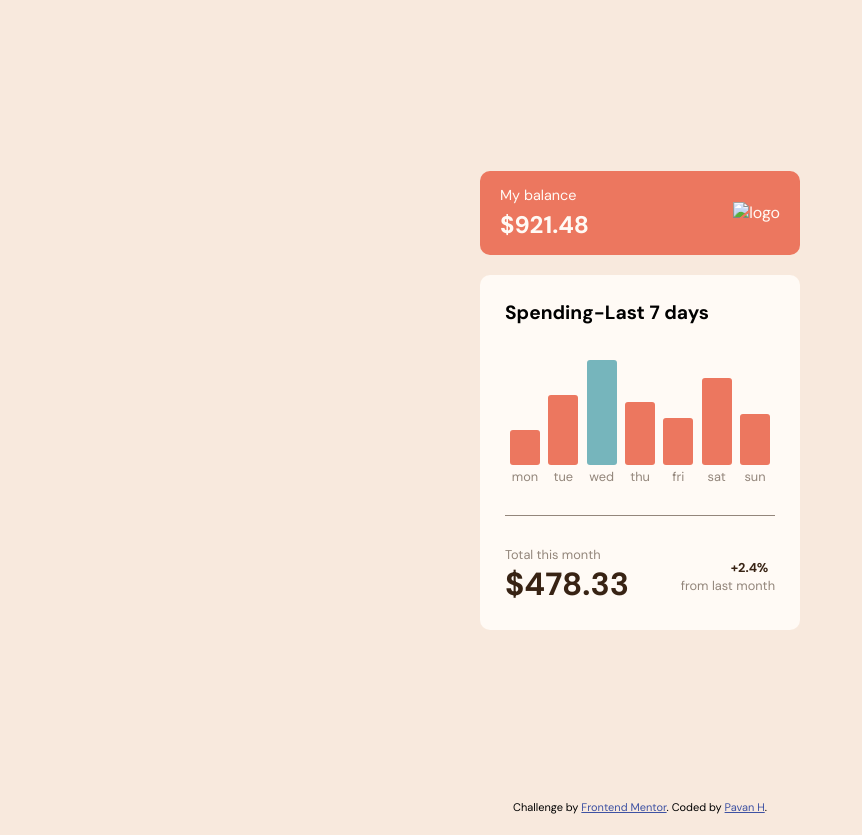
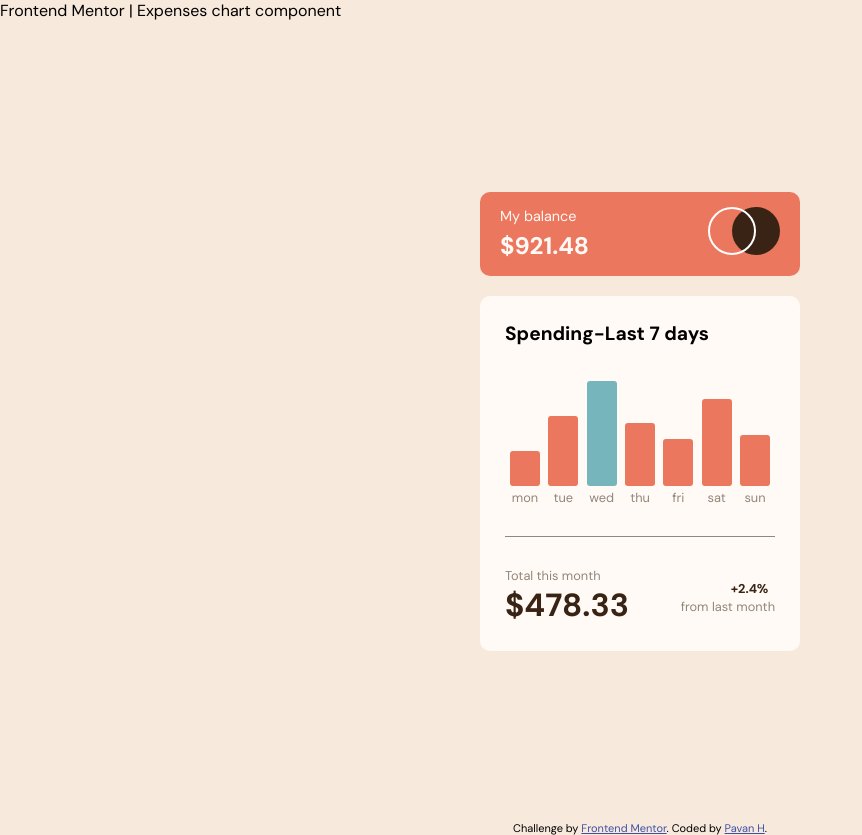
Before and after one commit to pavan-h/-Expenses-chart-component, a plain HTML site: page index.html in a window 1280 px wide. Shown: the whole page, without its empty margins (0-862 px from the left). Before the commit the page ends 814 px from the top, so only its background shows below. Drawn offline with Linux system fonts and the light colour scheme; the site is published under a folder, as on GitHub Pages, so addresses that start at the root find nothing.

Commit message:
Update index.html

```diff
--- a/index.html
+++ b/index.html
@@ -17,11 +17,8 @@
       type="image/png"
       sizes="32x32"
       href="./images/favicon-32x32.png"
-    />
-
+    /
     <title>Frontend Mentor | Expenses chart component</title>
-
-    <!-- Feel free to remove these styles or customise in your own stylesheet 👍 -->
     <style>
       .attribution {
         font-size: 11px;
@@ -40,7 +37,7 @@
           <span>$921.48</span>
         </div>
         <div class="mybalance-logo">
-          <img src="/images/logo.svg" alt="logo"/>
+          <img src="images/logo.svg" alt="logo"/>
         </div>
       </div>
       <div class="chart-wrapper">
```
